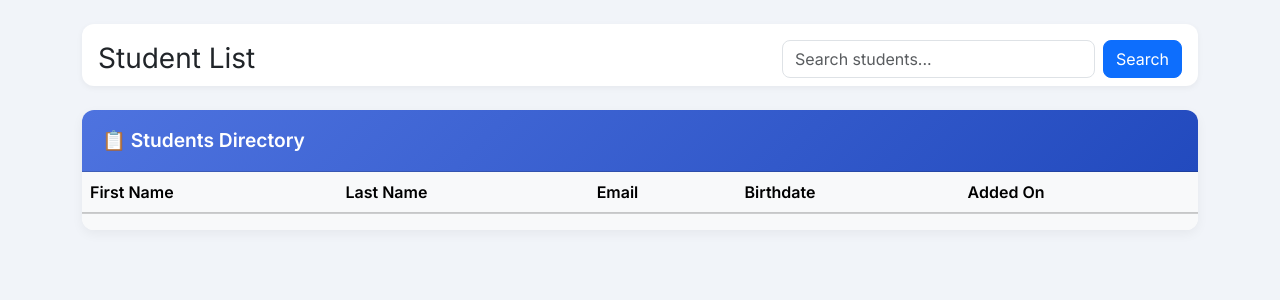
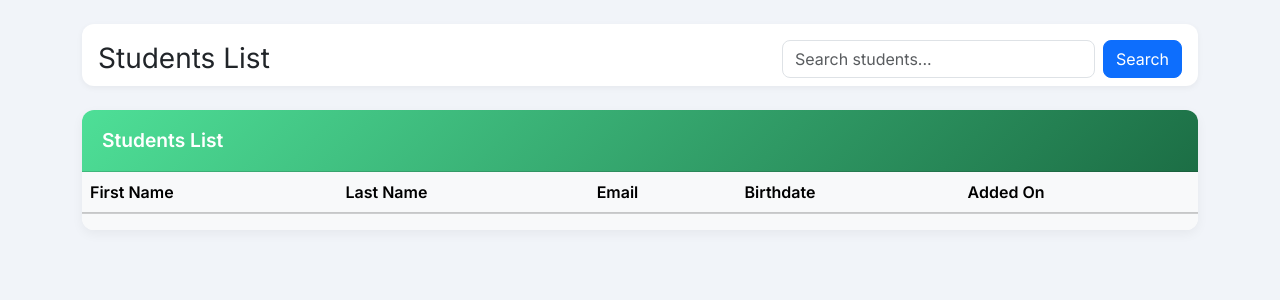
Before and after one commit to jasmalaborbor/malaborbor_jasmine, a PHP site: template app/views/authors.php in a window 1280 px wide. Shown: the top 300 px of the page. Run offline with PHP 8.4, Linux system fonts and the light colour scheme; the template is opened without the code that fills it, so the values that code supplies are empty.

Commit message:
first commit

```diff
--- a/app/views/authors.php
+++ b/app/views/authors.php
@@ -18,18 +18,18 @@
 			overflow: hidden;
 		}
 		.card-header {
-			background: linear-gradient(135deg, #4e73df, #224abe);
+			background: linear-gradient(135deg, #4edf97ff, #1c6e45ff);
 			color: white;
 			font-weight: 600;
 			font-size: 1.2rem;
 			padding: 1rem 1.25rem;
 		}
 		.table thead {
-			background-color: #e9ecef;
+			background-color: lightgreen;
 			font-weight: 600;
 		}
 		.table-hover tbody tr:hover {
-			background-color: #f1f1f1;
+			background-color: lightgreen;
 			cursor: pointer;
 		}
 		.search-form {
@@ -57,7 +57,7 @@
 <div class="container py-4">
 
 	<div class="search-form d-flex flex-column flex-md-row justify-content-between align-items-center">
-		<h3 class="mb-3 mb-md-0">Student List</h3>
+		<h3 class="mb-3 mb-md-0">Students List</h3>
 		<form action="<?= site_url('author'); ?>" method="get" class="d-flex w-100" style="max-width: 400px;">
 			<?php $q = isset($_GET['q']) ? $_GET['q'] : ''; ?>
 			<input class="form-control me-2" name="q" type="text" placeholder="Search students..." value="<?= html_escape($q); ?>">
@@ -67,7 +67,7 @@
 
 	<div class="card">
 		<div class="card-header">
-			📋 Students Directory
+			Students List
 		</div>
 		<div class="card-body p-0">
 			<div class="table-responsive">
```
